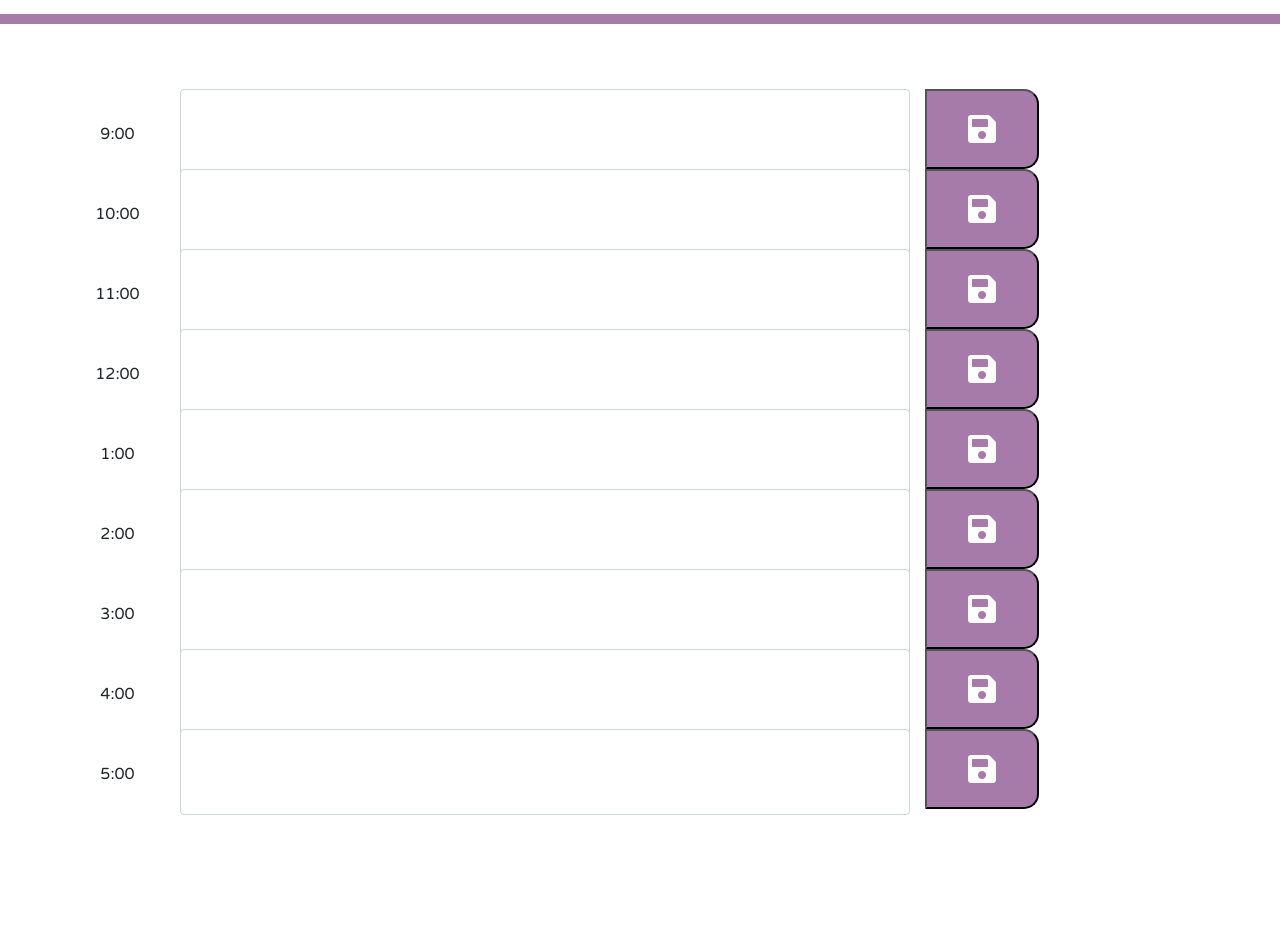
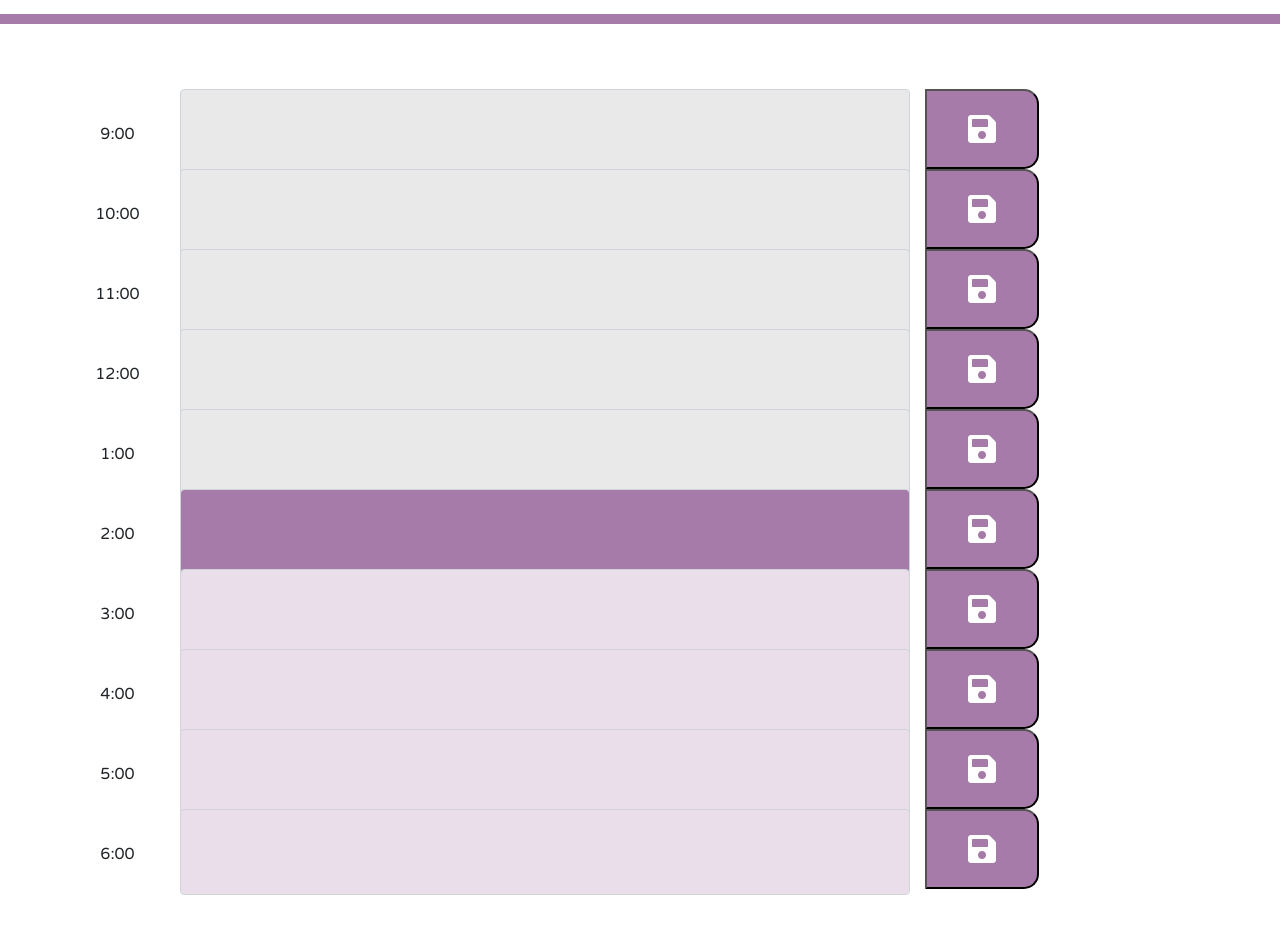
Before and after one commit to nicolepyzza/Daily-Planner, a plain HTML site: page index.html in a window 1280 px wide. Shown: the part 280-1209 px from the top of the page. Before the commit the page ends 1129 px from the top, so only its background shows below. Drawn offline with nearby package versions, Linux system fonts and the light colour scheme.

Commit message:
fixed loop, added readme

```diff
--- a/index.html
+++ b/index.html
@@ -39,6 +39,8 @@
         </div>
         <button class="col-3 saveBtn"><i class="fas fa-save fa-2x"></i></button>
       </div>
+    </div>
+    <div class="container">
       <div class="row">
         <p class="col-1 time-block">10:00</p>
         <div class="col-8">
@@ -46,6 +48,8 @@
         </div>
         <button class="col-3 saveBtn"><i class="fas fa-save fa-2x"></i></button>
       </div>
+    </div>
+    <div class="container">
       <div class="row">
         <p class="col-1 time-block">11:00</p>
         <div class="col-8">
@@ -53,6 +57,8 @@
         </div>
         <button class="col-3 saveBtn"><i class="fas fa-save fa-2x"></i></button>
       </div>
+    </div>
+    <div class="container">
       <div class="row">
         <p class="col-1 time-block">12:00</p>
         <div class="col-8">
@@ -60,38 +66,57 @@
         </div>
         <button class="col-3 saveBtn"><i class="fas fa-save fa-2x"></i></button>
       </div>
+    </div>
+    <div class="container">
       <div class="row">
         <p class="col-1 time-block">1:00</p>
         <div class="col-8">
-          <textarea class="form-control" rows="3" id="1"></textarea>
+          <textarea class="form-control" rows="3" id="13"></textarea>
         </div>
         <button class="col-3 saveBtn"><i class="fas fa-save fa-2x"></i></button>
       </div>
+    </div>
+    <div class="container">
       <div class="row">
         <p class="col-1 time-block">2:00</p>
         <div class="col-8">
-          <textarea class="form-control" rows="3" id="2"></textarea>
+          <textarea class="form-control" rows="3" id="14"></textarea>
         </div>
         <button class="col-3 saveBtn"><i class="fas fa-save fa-2x"></i></button>
       </div>
+    </div>
+    <div class="container">
       <div class="row">
         <p class="col-1 time-block">3:00</p>
         <div class="col-8">
-          <textarea class="form-control" rows="3" id="3"></textarea>
+          <textarea class="form-control" rows="3" id="15"></textarea>
         </div>
         <button class="col-3 saveBtn"><i class="fas fa-save fa-2x"></i></button>
       </div>
+    </div>
+    <div class="container">
       <div class="row">
         <p class="col-1 time-block">4:00</p>
         <div class="col-8">
-          <textarea class="form-control" rows="3" id="4"></textarea>
+          <textarea class="form-control" rows="3" id="16"></textarea>
         </div>
         <button class="col-3 saveBtn"><i class="fas fa-save fa-2x"></i></button>
       </div>
+    </div>
+    <div class="container">
       <div class="row">
         <p class="col-1 time-block">5:00</p>
         <div class="col-8">
-          <textarea class="form-control" rows="3" id="5"></textarea>
+          <textarea class="form-control" rows="3" id="17"></textarea>
+        </div>
+        <button class="col-3 saveBtn"><i class="fas fa-save fa-2x"></i></button>
+      </div>
+    </div>
+    <div class="container">
+      <div class="row">
+        <p class="col-1 time-block">6:00</p>
+        <div class="col-8">
+          <textarea class="form-control" rows="3" id="18"></textarea>
         </div>
         <button class="col-3 saveBtn"><i class="fas fa-save fa-2x"></i></button>
       </div>
--- a/script.js
+++ b/script.js
@@ -1,5 +1,6 @@
+// Set appropriate variables
 var realTime;
-var currentHour = moment().format("H");
+var currentHour = moment().format('H');
 var array = [];
 var retrievedAppt;
 var showAppt;
@@ -7,11 +8,15 @@ var appt;
 var timeID;
 var text;
 var timeIndex;
+var currentDiv;
 
+// On load function
 $(window).on("load", function(){
+    // Call clockUpdate function and refresh every second
     setInterval('clockUpdate()', 1000);
-    //check local storage for textarea's value
 
+    // Function that will grab any previously saved data in local storage and display
+    // it on screen in the appropriate textareas.
     function getApptInfo(){
         retrievedAppt = JSON.parse(localStorage.getItem('appts'));
         if (retrievedAppt !== null) {
@@ -27,15 +32,31 @@ $(window).on("load", function(){
         }
     }
 
+    // Call the function to grab data in local storage upon page load
     getApptInfo();
 
 });
 
+// For each div, compare div id to the current hour and assign the appropriate CSS class
+for (i=0; i<23; i++) {
+    currentDiv = i;
+    if (currentHour == i) {
+        $('#' + currentDiv).addClass('present');
+    } else if (currentHour > i) {
+        $('#' + currentDiv).addClass('past');
+    } else {
+        $('#' + currentDiv).addClass('future');
+    }
+}
+
+// Using moment.js, add a clock/counter and display at the top of the page
 function clockUpdate() {
     realTime = moment().format('MMMM Do YYYY, h:mm:ss a');
     $("#currentDay").html(realTime);
 }
 
+// On click for each save button, save the data of each text area AND
+// the id of the textarea div to local storage as an array.
 $(".saveBtn").on("click", function(){
     //get textarea's value
     text = $(this).parent('div').children('div').children('textarea').val();
@@ -44,7 +65,6 @@ $(".saveBtn").on("click", function(){
         time: timeID,
         details: text
     }
-    //put it into local storage
     array = JSON.parse(localStorage.getItem('appts'));
     if (array === null) {
         localStorage.setItem('appts', JSON.stringify([{ time: timeID, details: text }]));
--- a/style.css
+++ b/style.css
@@ -50,18 +50,18 @@ textarea{
 }
 
 .past {
-  background-color: #d3d3d3;
-  color: white;
+  background-color: #e9e9e9;
+  color: black;
 }
 
 .present {
   background-color: #a77ba9;
-  color: white;
+  color: black;
 }
 
 .future {
-  background-color: #dec4df;
-  color: white;
+  background-color: #eadeeb;
+  color: black;
 }
 
 .saveBtn {
```
Also changed, not shown: 1 other file.
